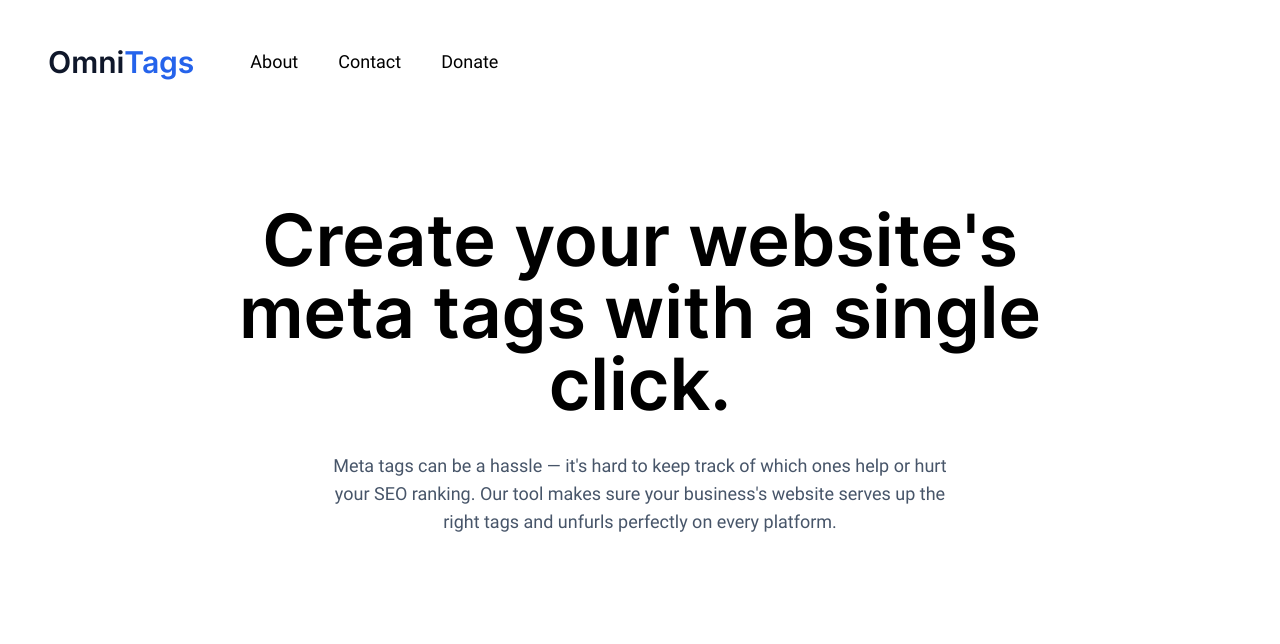
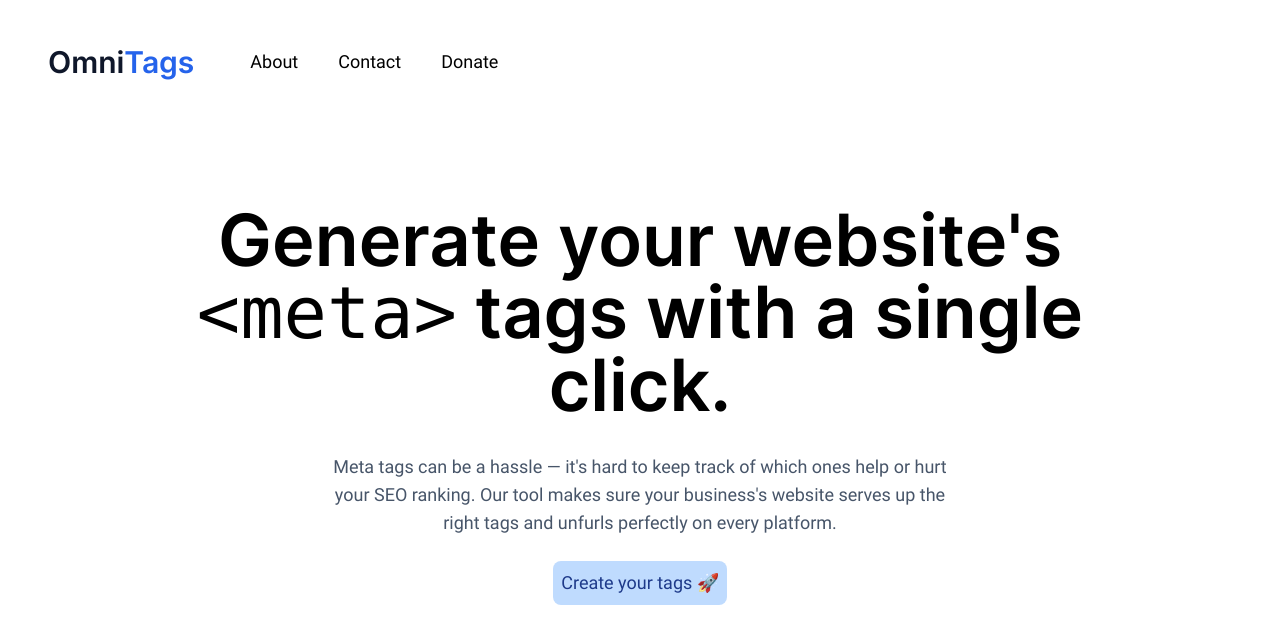
Before and after one commit to farrelmahaztra/omnitags, a React (Create React App) app: page / in a window 1280 px wide. Shown: the top 644 px of the page. Built offline with nearby package versions, Linux system fonts and the light colour scheme.

Commit message:
feat: add cta in jumbotron

```diff
--- a/src/App.js
+++ b/src/App.js
@@ -1,3 +1,4 @@
+import { Link } from "react-router-dom"
 import Header from "./components/Header";
 import "./App.css";
 
@@ -7,14 +8,15 @@ function App() {
       <Header />
       <div className="container mx-auto py-12 px-6 text-center flex flex-col flex-1 items-center">
         <h2 className="text-5xl sm:text-6xl md:text-7xl sm:w-2/3 md:w-3/4 my-8 font-title">
-          Create your website's meta tags with a single click.
+          Generate your website's <code >&lt;meta&gt;</code> tags with a single click.
         </h2>
-        <h3 className="text-lg sm:w-3/4 lg:w-1/2 font-body text-slate-600">
+        <h3 className="text-lg mb-6 sm:w-3/4 lg:w-1/2 font-body text-slate-600">
           Meta tags can be a hassle &mdash; it's hard to keep track of which
           ones help or hurt your SEO ranking. Our tool makes sure your
           business's website serves up the right tags and unfurls perfectly on
           every platform.
         </h3>
+        <Link className="rounded-lg text-lg px-2 py-2 bg-blue-200 text-blue-900 hover:bg-blue-100 font-body" to="/generator">Create your tags 🚀</Link>
       </div>
     </div>
   );
```
